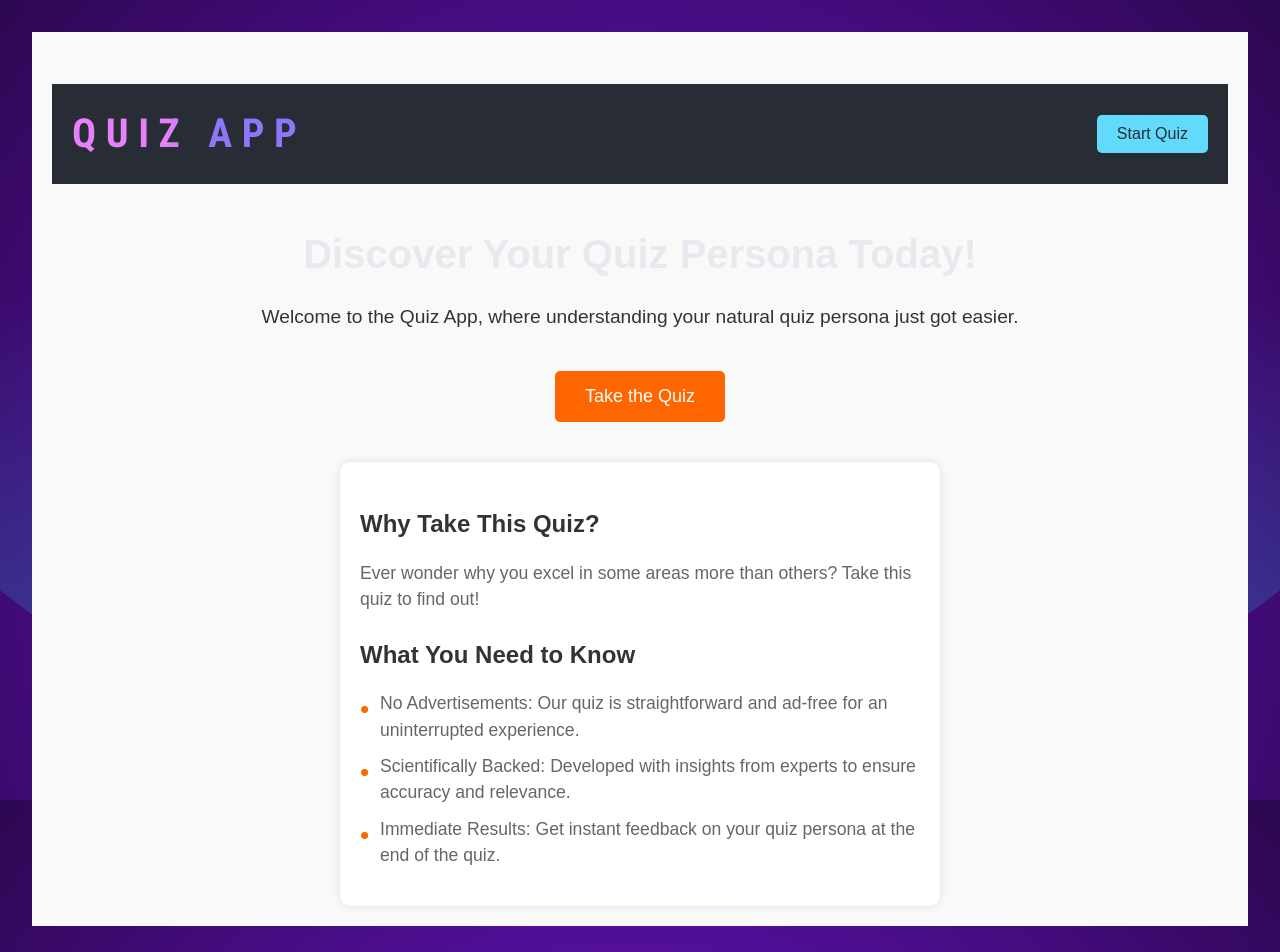
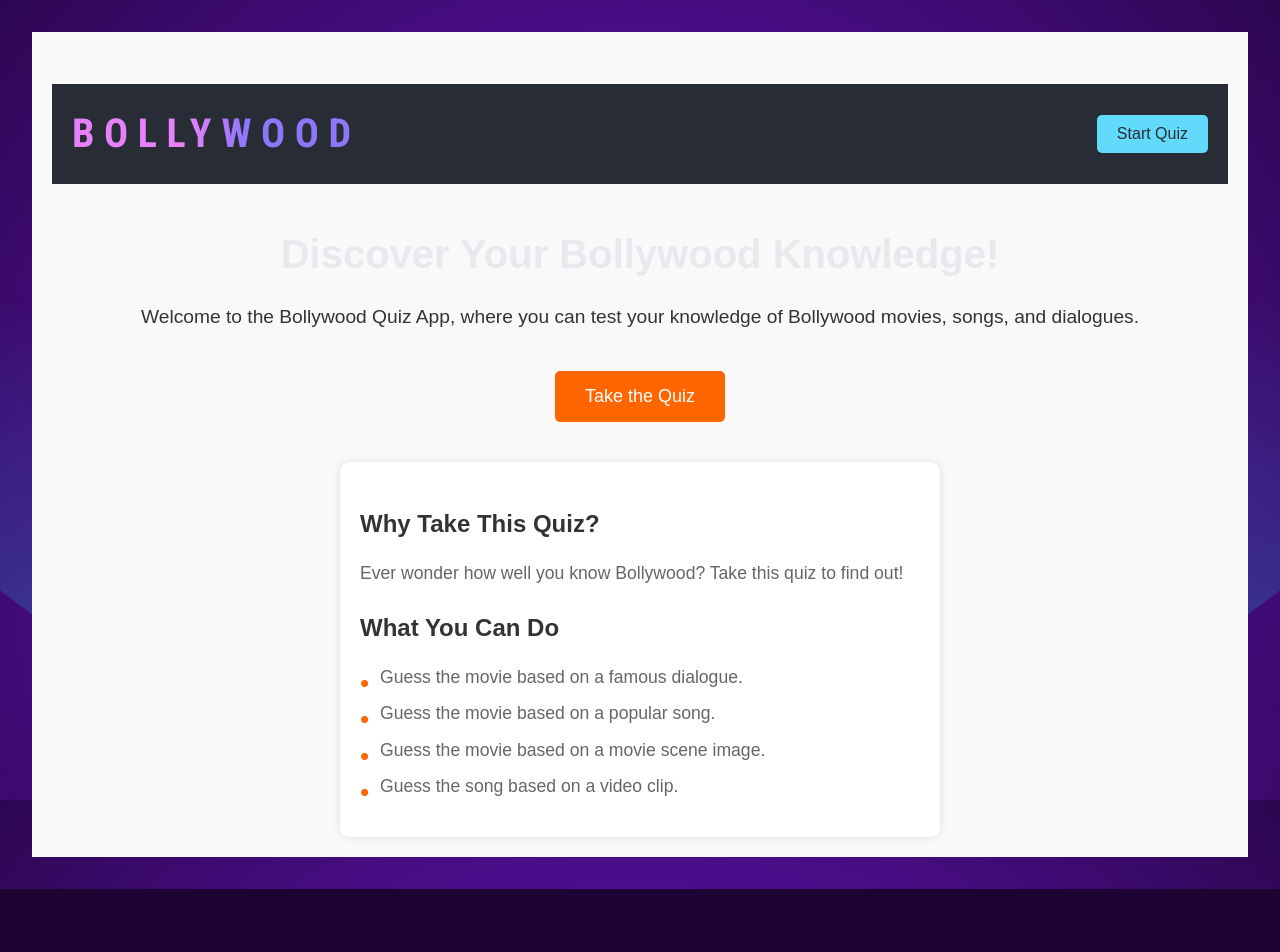
Before and after one commit to ms-tech-geek/quiz-app, a React (Vite) app: page / in a window 1280 px wide. Shown: the top 952 px of the page. After the commit the page ends 889 px from the top, so only its background shows below. Built offline with nearby package versions, Linux system fonts and the light colour scheme.

Commit message:
update content for home page to bollywood quiz app

```diff
--- a/src/components/Home.jsx
+++ b/src/components/Home.jsx
@@ -1,18 +1,11 @@
 import { Link } from 'react-router-dom';
-import { useNavigate } from 'react-router-dom';
-import './Home.css';
+import './Home.css'; // Ensure you have this CSS file for styling
 
 const Home = () => {
-  const navigate = useNavigate();
-
-  // const startQuiz = () => {
-  //   navigate('/quiz'); // Navigate to the quiz page
-  // };
-
   return (
     <div className="home-container">
       <header className="home-header">
-        <h1>Quiz App</h1>
+        <h1>Bollywood</h1>
         <nav>
           <Link to="/quiz">
             <button className="home-button">Start Quiz</button>
@@ -21,10 +14,10 @@ const Home = () => {
       </header>
       <main>
         <section className="home-welcome">
-          <h2>Discover Your Quiz Persona Today!</h2>
+          <h2>Discover Your Bollywood Knowledge!</h2>
           <p>
-            Welcome to the Quiz App, where understanding your natural quiz
-            persona just got easier.
+            Welcome to the Bollywood Quiz App, where you can test your knowledge
+            of Bollywood movies, songs, and dialogues.
           </p>
           <Link to="/quiz">
             <button className="start-quiz-button">Take the Quiz</button>
@@ -33,23 +26,14 @@ const Home = () => {
         <section className="home-info">
           <h3>Why Take This Quiz?</h3>
           <p>
-            Ever wonder why you excel in some areas more than others? Take this
-            quiz to find out!
+            Ever wonder how well you know Bollywood? Take this quiz to find out!
           </p>
-          <h3>What You Need to Know</h3>
+          <h3>What You Can Do</h3>
           <ul>
-            <li>
-              No Advertisements: Our quiz is straightforward and ad-free for an
-              uninterrupted experience.
-            </li>
-            <li>
-              Scientifically Backed: Developed with insights from experts to
-              ensure accuracy and relevance.
-            </li>
-            <li>
-              Immediate Results: Get instant feedback on your quiz persona at
-              the end of the quiz.
-            </li>
+            <li>Guess the movie based on a famous dialogue.</li>
+            <li>Guess the movie based on a popular song.</li>
+            <li>Guess the movie based on a movie scene image.</li>
+            <li>Guess the song based on a video clip.</li>
           </ul>
         </section>
       </main>
```
